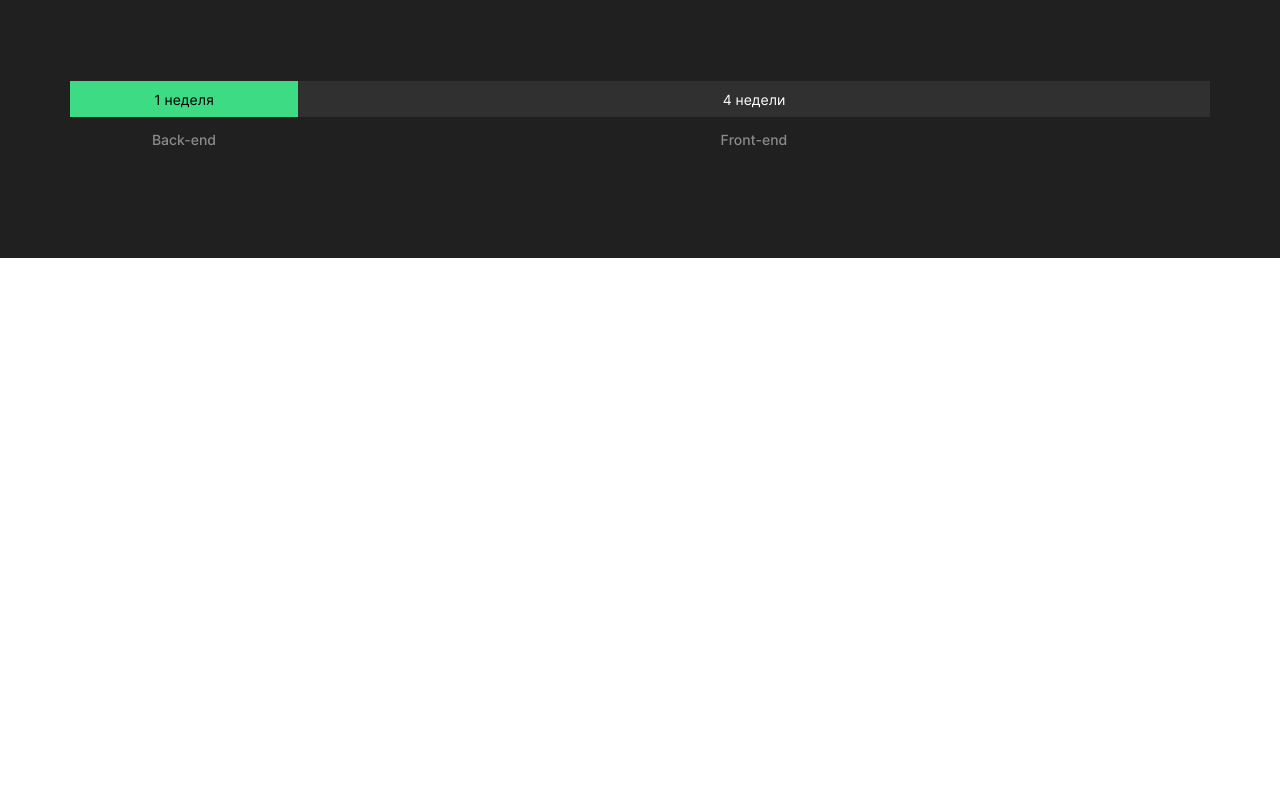
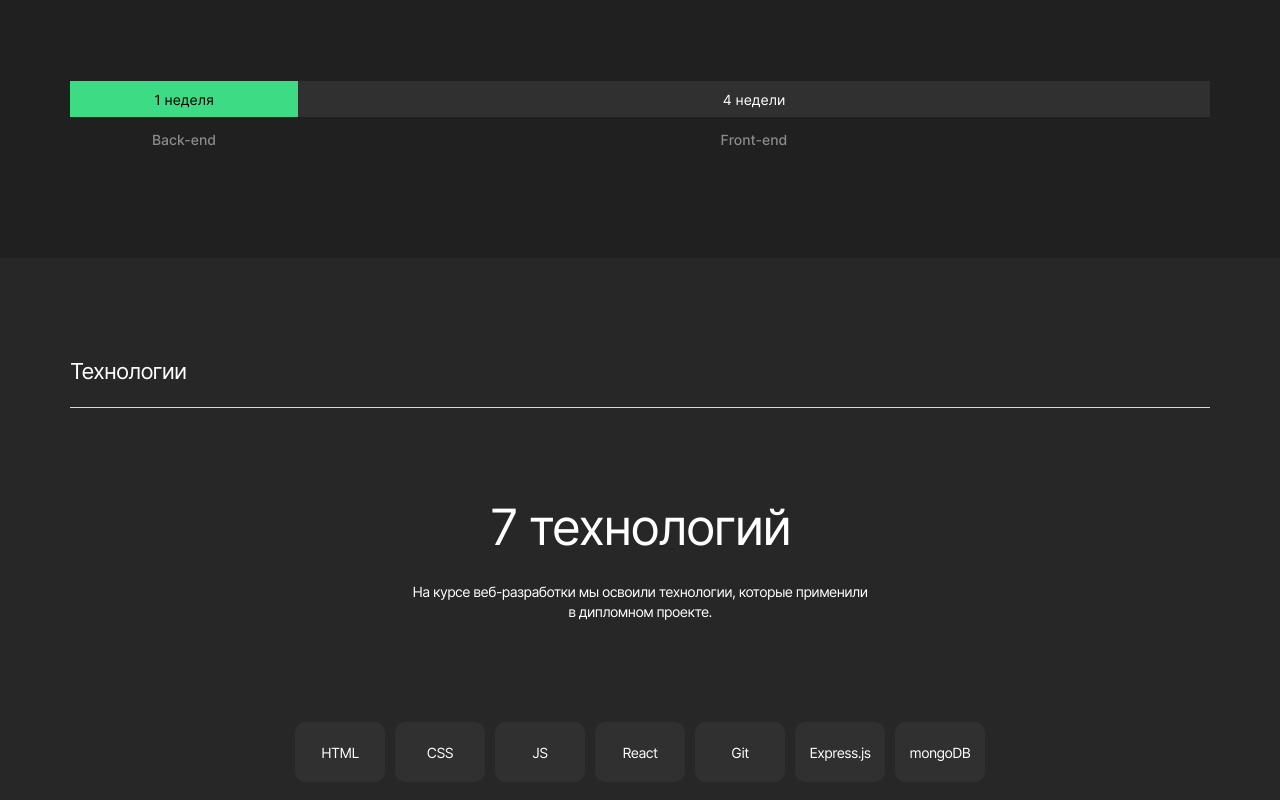
Before and after one commit to constantvalue/movies-explorer-frontend, a React (Create React App) app: page / in a window 1280 px wide. Shown: the part 1013-1813 px from the top of the page. Before the commit the page ends 1271 px from the top, so only its background shows below. Built offline with nearby package versions, Linux system fonts and the light colour scheme.

Commit message:
feat: add <Techs/>

```diff
--- a/src/components/Main/AboutProject/AboutProject.jsx
+++ b/src/components/Main/AboutProject/AboutProject.jsx
@@ -1,7 +1,7 @@
 import React from "react";
 import "./AboutProject.css";
 
-function NavTab() {
+function AboutProject() {
   return (
     <section className="about__section">
       <div className="about__container">
@@ -28,7 +28,6 @@ function NavTab() {
           </div>
         </div>
 
-
         <div className="about__deadlines">
           <ul className="about__deadlines-grid">
             <li className="about__deadlines-week">1 неделя</li>
@@ -37,10 +36,9 @@ function NavTab() {
             <li className="about__deadlines-frontend">Front-end</li>
           </ul>
         </div>
-
       </div>
     </section>
   );
 }
 
-export default NavTab;
+export default AboutProject;
--- a/src/components/Main/Main.jsx
+++ b/src/components/Main/Main.jsx
@@ -2,6 +2,7 @@ import "./Main.css";
 import Promo from "./Promo/Promo";
 import NavTab from "./NavTab/NavTab";
 import AboutProject from "./AboutProject/AboutProject";
+import Techs from "./Techs/Techs";
 
 function Main() {
   return (
@@ -9,6 +10,7 @@ function Main() {
       <Promo />
       <NavTab />
       <AboutProject/>
+      <Techs/>
     </>
   );
 }
--- /dev/null
+++ b/src/components/Main/Techs/Techs.css
@@ -0,0 +1,79 @@
+.techs__section {
+  background: #272727;
+  min-height: 625px;
+}
+
+.techs__container {
+  padding: 100px 70px;
+}
+
+.techs__title {
+  margin: 0;
+  color: #fff;
+  font-family: Inter;
+  font-size: 22px;
+  font-style: normal;
+  font-weight: 400;
+  line-height: normal;
+  letter-spacing: -0.88px;
+  /* text-decoration-line: underline; */
+  border-bottom: #dadada 1px solid;
+  padding-bottom: 23px;
+}
+
+.techs__count {
+  margin: 0;
+  padding-top: 90px;
+  color: #fff;
+  text-align: center;
+  font-family: Inter;
+  font-size: 50px;
+  font-style: normal;
+  font-weight: 400;
+  line-height: 58px; /* 116% */
+  letter-spacing: -2px;
+}
+
+.techs__description {
+  margin: 0 auto;
+  padding-top: 26px;
+  max-width: 460px;
+  color: #fff;
+  text-align: center;
+  font-family: Inter;
+  font-size: 14px;
+  font-style: normal;
+  font-weight: 400;
+  line-height: 20px; /* 142.857% */
+  letter-spacing: -0.56px;
+}
+
+.techs__list {
+  margin: 0;
+  padding: 0;
+  padding-top: 100px;
+  list-style: none;
+  display: flex;
+  gap: 10px;
+  justify-content: center;
+}
+
+.tech__name {
+  width: 90px;
+  height: 60px;
+  border-radius: 10px;
+  background: #303030;
+  margin: 0;
+  padding: 0;
+  color: #fff;
+  /* text-align: center; */
+  font-family: Inter;
+  font-size: 14px;
+  font-style: normal;
+  font-weight: 400;
+  line-height: normal;
+  letter-spacing: -0.56px;
+  display: flex;
+  justify-content: center;
+  align-items: center;
+}
--- /dev/null
+++ b/src/components/Main/Techs/Techs.jsx
@@ -0,0 +1,28 @@
+import React from "react";
+import "./Techs.css";
+
+function Techs() {
+  return (
+    <section className="techs__section">
+      <div className="techs__container">
+        <h2 className="techs__title">Технологии</h2>
+        <p className="techs__count">7 технологий</p>
+        <p className="techs__description">
+          На курсе веб-разработки мы освоили технологии, которые применили в
+          дипломном проекте.
+        </p>
+        <ul className="techs__list">
+          <li className="tech__name">HTML</li>
+          <li className="tech__name">CSS</li>
+          <li className="tech__name">JS</li>
+          <li className="tech__name">React</li>
+          <li className="tech__name">Git</li>
+          <li className="tech__name">Express.js</li>
+          <li className="tech__name">mongoDB</li>
+        </ul>
+      </div>
+    </section>
+  );
+}
+
+export default Techs;
```
Lines whose indentation alone changed are shown as unchanged.
